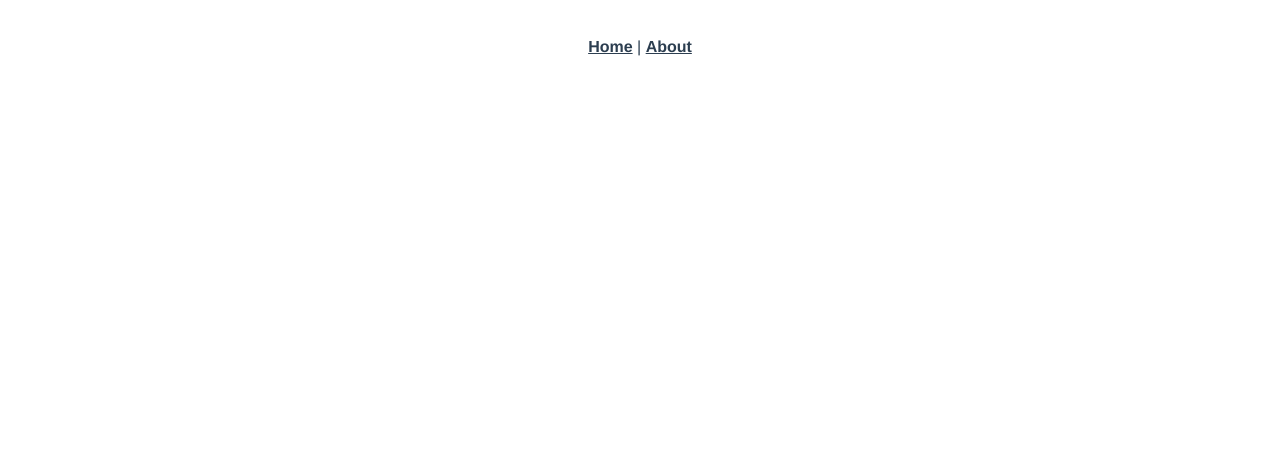
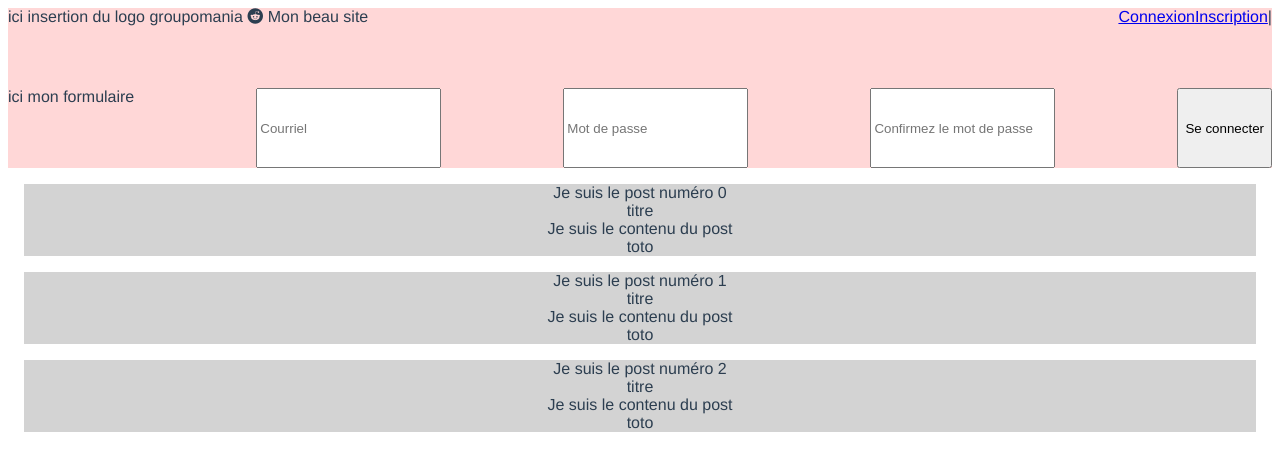
Before and after one commit to beautythieves/P7-Groupomania, a Vue app in the folder frontend/groupomania/: page /#/posts in a window 1280 px wide. Before the commit this address had no page. Shown: the top 470 px of the page. Built offline with nearby package versions, Linux system fonts and the light colour scheme.

Commit message:
début inscrption formulaire

```diff
--- a/frontend/groupomania/public/index.html
+++ b/frontend/groupomania/public/index.html
@@ -5,6 +5,7 @@
     <meta http-equiv="X-UA-Compatible" content="IE=edge">
     <meta name="viewport" content="width=device-width,initial-scale=1.0">
     <link rel="icon" href="<%= BASE_URL %>favicon.ico">
+    <link rel="stylesheet" href="https://cdnjs.cloudflare.com/ajax/libs/font-awesome/6.1.1/css/all.min.css" integrity="sha512-KfkfwYDsLkIlwQp6LFnl8zNdLGxu9YAA1QvwINks4PhcElQSvqcyVLLD9aMhXd13uQjoXtEKNosOWaZqXgel0g==" crossorigin="anonymous" referrerpolicy="no-referrer" />
     <title><%= htmlWebpackPlugin.options.title %></title>
   </head>
   <body>
--- a/frontend/groupomania/src/App.vue
+++ b/frontend/groupomania/src/App.vue
@@ -1,10 +1,23 @@
 <template>
-  <nav>
-    <router-link to="/">Home</router-link> |
-    <router-link to="/about">About</router-link>
-  </nav>
+  <Header/>
+  <inscform/>
   <router-view/>
 </template>
+
+<script>
+import Header from '@/components/Header';
+import inscform from '@/components/inscform';
+
+export default {
+    name: 'App',
+    data: function() {
+        return {
+            text: "Hi This is example on usage of Vue.js Components"
+        };
+    },
+    components: { Header, inscform },
+};
+</script>
 
 <style lang="scss">
 #app {
--- /dev/null
+++ b/frontend/groupomania/src/components/Header.vue
@@ -0,0 +1,40 @@
+<template>
+    <div class="grp-header">
+        <div class="grp-header__logo">
+            ici insertion du logo groupomania
+            <i class="fa-brands fa-reddit"></i> {{ text }}
+        </div>
+        <!-- Comment séparer les deux liens de nav?-->
+        <div class="grp-header__navbar">
+            <router-link to="/posts">Connexion</router-link>
+            <router-link to="/login">Inscription</router-link> |
+        </div>
+    </div>
+</template>
+
+<script>
+export default {
+    name: 'Header',
+    data() {
+        return {
+            text: "Mon beau site"
+        };
+    }
+};
+</script>
+
+
+<style lang="scss">
+.grp-header {
+    display:flex;
+    background-color:#FFD7D7;
+    height: 80px;
+    justify-content: space-between;
+}
+.grp-header__navbar {
+    display:flex;
+    background-color:#FFD7D7;
+    height: 100px;
+    justify-content: space-around;
+}
+</style>
--- a/frontend/groupomania/src/components/HelloWorld.vue
+++ /dev/null
@@ -1,60 +0,0 @@
-<template>
-  <div class="hello">
-    <h1>{{ msg }}</h1>
-    <p>
-      For a guide and recipes on how to configure / customize this project,<br>
-      check out the
-      <a href="https://cli.vuejs.org" target="_blank" rel="noopener">vue-cli documentation</a>.
-    </p>
-    <h3>Installed CLI Plugins</h3>
-    <ul>
-      <li><a href="https://github.com/vuejs/vue-cli/tree/dev/packages/%40vue/cli-plugin-babel" target="_blank" rel="noopener">babel</a></li>
-      <li><a href="https://github.com/vuejs/vue-cli/tree/dev/packages/%40vue/cli-plugin-router" target="_blank" rel="noopener">router</a></li>
-      <li><a href="https://github.com/vuejs/vue-cli/tree/dev/packages/%40vue/cli-plugin-vuex" target="_blank" rel="noopener">vuex</a></li>
-      <li><a href="https://github.com/vuejs/vue-cli/tree/dev/packages/%40vue/cli-plugin-eslint" target="_blank" rel="noopener">eslint</a></li>
-    </ul>
-    <h3>Essential Links</h3>
-    <ul>
-      <li><a href="https://vuejs.org" target="_blank" rel="noopener">Core Docs</a></li>
-      <li><a href="https://forum.vuejs.org" target="_blank" rel="noopener">Forum</a></li>
-      <li><a href="https://chat.vuejs.org" target="_blank" rel="noopener">Community Chat</a></li>
-      <li><a href="https://twitter.com/vuejs" target="_blank" rel="noopener">Twitter</a></li>
-      <li><a href="https://news.vuejs.org" target="_blank" rel="noopener">News</a></li>
-    </ul>
-    <h3>Ecosystem</h3>
-    <ul>
-      <li><a href="https://router.vuejs.org" target="_blank" rel="noopener">vue-router</a></li>
-      <li><a href="https://vuex.vuejs.org" target="_blank" rel="noopener">vuex</a></li>
-      <li><a href="https://github.com/vuejs/vue-devtools#vue-devtools" target="_blank" rel="noopener">vue-devtools</a></li>
-      <li><a href="https://vue-loader.vuejs.org" target="_blank" rel="noopener">vue-loader</a></li>
-      <li><a href="https://github.com/vuejs/awesome-vue" target="_blank" rel="noopener">awesome-vue</a></li>
-    </ul>
-  </div>
-</template>
-
-<script>
-export default {
-  name: 'HelloWorld',
-  props: {
-    msg: String
-  }
-}
-</script>
-
-<!-- Add "scoped" attribute to limit CSS to this component only -->
-<style scoped lang="scss">
-h3 {
-  margin: 40px 0 0;
-}
-ul {
-  list-style-type: none;
-  padding: 0;
-}
-li {
-  display: inline-block;
-  margin: 0 10px;
-}
-a {
-  color: #42b983;
-}
-</style>
--- /dev/null
+++ b/frontend/groupomania/src/components/Post.vue
@@ -0,0 +1,32 @@
+<template>
+    <div class="grp-post">
+        Je suis le post numéro {{ id }}
+        <div class="grp-post__title">{{ title }}</div>
+        <div class="grp-post__content">{{ content }}</div>
+        <div class="grp-post__author">{{ author }}</div>
+    </div>
+</template>
+
+<script>
+export default {
+    name: 'Post',
+    data() {
+        return {
+            title: 'titre',
+            content: 'Je suis le contenu du post',
+            author: 'toto',
+        };
+    },
+    props: {
+        id: { type: Number }
+    }
+};
+</script>
+
+
+<style lang="scss">
+.grp-post {
+    margin: 16px;
+    background-color: lightgray;
+}
+</style>
--- /dev/null
+++ b/frontend/groupomania/src/components/inscform.vue
@@ -0,0 +1,39 @@
+<template>
+    <div class="grp-form-inscription">
+        ici mon formulaire
+        <input placeholder="Courriel"/>
+        <input placeholder="Mot de passe"/>
+        <input placeholder="Confirmez le mot de passe"/>
+        <button> Se connecter</button>
+    </div>
+
+
+
+</template>
+
+<script>
+export default {
+    name: 'inscform',
+    data() {
+        return {
+            text: "Mon beau site"
+        };
+    }
+};
+</script>
+
+
+<style lang="scss">
+.grp-form-inscription {
+    display:flex;
+    background-color:#FFD7D7;
+    height: 80px;
+    justify-content: space-between;
+}
+.grp-header__navbar {
+    display:flex;
+    background-color:#FFD7D7;
+    height: 100px;
+    justify-content: space-around;
+}
+</style>
--- a/frontend/groupomania/src/router/index.js
+++ b/frontend/groupomania/src/router/index.js
@@ -1,20 +1,18 @@
 import { createRouter, createWebHashHistory } from 'vue-router'
-import HomeView from '../views/HomeView.vue'
+import Posts from '@/views/Posts';
+import Login from '@/views/Login';
 
 const routes = [
   {
-    path: '/',
-    name: 'home',
-    component: HomeView
+    path: '/posts',
+    name: 'posts',
+    component: Posts
   },
   {
-    path: '/about',
-    name: 'about',
-    // route level code-splitting
-    // this generates a separate chunk (about.[hash].js) for this route
-    // which is lazy-loaded when the route is visited.
-    component: () => import(/* webpackChunkName: "about" */ '../views/AboutView.vue')
-  }
+    path: '/login',
+    name: 'login',
+    component: Login
+  },
 ]
 
 const router = createRouter({
--- a/frontend/groupomania/src/views/AboutView.vue
+++ /dev/null
@@ -1,5 +0,0 @@
-<template>
-  <div class="about">
-    <h1>This is an about page</h1>
-  </div>
-</template>
--- a/frontend/groupomania/src/views/HomeView.vue
+++ /dev/null
@@ -1,18 +0,0 @@
-<template>
-  <div class="home">
-    <img alt="Vue logo" src="../assets/logo.png">
-    <HelloWorld msg="Welcome to Your Vue.js App"/>
-  </div>
-</template>
-
-<script>
-// @ is an alias to /src
-import HelloWorld from '@/components/HelloWorld.vue'
-
-export default {
-  name: 'HomeView',
-  components: {
-    HelloWorld
-  }
-}
-</script>
--- /dev/null
+++ b/frontend/groupomania/src/views/Login.vue
@@ -0,0 +1,22 @@
+<template>
+    <div class="grp-login">
+        Login patatu patata
+        <div class="toto">dsqsdsqdsqdq</div>
+    </div>
+</template>
+
+<script>
+export default {
+    name: 'Login',
+    data: function() {
+        return {
+            text: "Hi This is example on usage of Vue.js Components"
+        };
+    }
+};
+</script>
+
+
+<style lang="scss">
+
+</style>
--- /dev/null
+++ b/frontend/groupomania/src/views/Posts.vue
@@ -0,0 +1,25 @@
+<template>
+    <div class="grp-posts">
+        <Post v-for="(post, index) in posts"
+              :key="index"
+              :id="index"/>
+    </div>
+</template>
+
+<script>
+import Post from '@/components/Post';
+
+export default {
+    name: 'Posts',
+    components: { Post },
+    data: function() {
+        return {
+            posts: [{}, {}, {}],
+        };
+    },
+};
+</script>
+
+
+<style lang="scss">
+</style>
```
Also changed, not shown: frontend/groupomania/.eslintrc.js.
